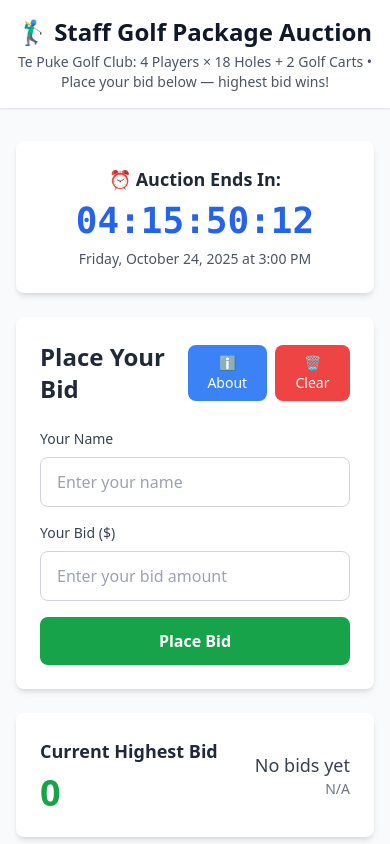
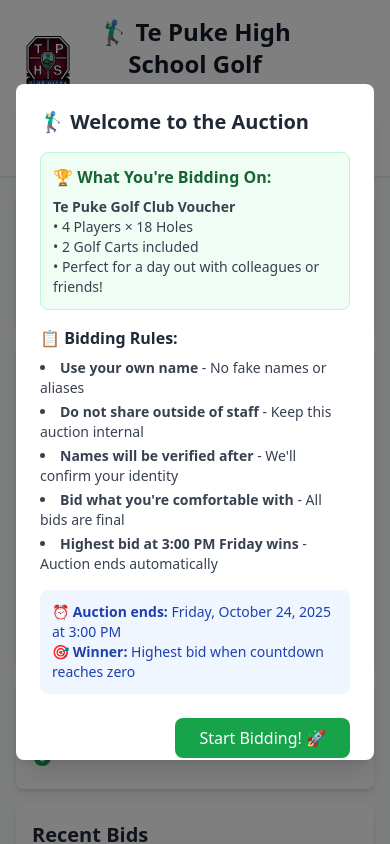
Before and after one commit to prestonbroad/tphs-bidding, a plain HTML site: page index.html in a window 390 px wide. Shown: the top 844 px of the page. Drawn offline with nearby package versions, Linux system fonts and the light colour scheme; no server answers.

Commit message:
Added welcome modal, school crest logo, and production-ready interface
- Added first-visit welcome modal with bidding rules and prize information
- Integrated Te Puke High School crest logo in header
- Implemented localStorage caching for welcome modal (shows only on first visit)
- Added responsive layout with viewport-optimized height calculations
- Removed debug clear database button for production use
- Enhanced modal sizing and scroll positioning
- Updated school branding throughout the application

```diff
--- a/index.html
+++ b/index.html
@@ -36,11 +36,12 @@
         const bidderNameInput = document.getElementById('bidderName');
         const bidAmountInput = document.getElementById('bidAmount');
         const toastContainer = document.getElementById('toastContainer');
-        const clearDatabaseBtn = document.getElementById('clearDatabaseBtn');
         const aboutBtn = document.getElementById('aboutBtn');
         const aboutModal = document.getElementById('aboutModal');
         const closeAboutModal = document.getElementById('closeAboutModal');
         const closeAboutModalBtn = document.getElementById('closeAboutModalBtn');
+        const welcomeModal = document.getElementById('welcomeModal');
+        const closeWelcomeModal = document.getElementById('closeWelcomeModal');
 
         // CountUp instance for current bid
         let currentBidCountUp = null;
@@ -382,26 +383,6 @@
             }
         });
 
-        // Clear database function
-        async function clearDatabase() {
-            if (confirm('⚠️ Are you sure you want to clear all bids? This cannot be undone!')) {
-                try {
-                    console.log('Clearing database...');
-                    await set(currentBidRef, null);
-                    await set(bidsHistoryRef, null);
-                    showToast('🗑️ Database cleared successfully!', 'success');
-                    console.log('Database cleared');
-                } catch (error) {
-                    console.error('Error clearing database:', error);
-                    showToast('❌ Error clearing database', 'warning');
-                }
-            }
-        }
-
-        // Add event listener for clear database button
-        if (clearDatabaseBtn) {
-            clearDatabaseBtn.addEventListener('click', clearDatabase);
-        }
 
         // Modal functions
         function openAboutModal() {
@@ -441,6 +422,44 @@
             }
         });
 
+        // Welcome modal functions
+        function closeWelcomeModalFunc() {
+            welcomeModal.classList.add('hidden');
+            // Mark as seen in localStorage
+            localStorage.setItem('auctionWelcomeSeen', 'true');
+        }
+
+        // Add event listener for welcome modal close button
+        if (closeWelcomeModal) {
+            closeWelcomeModal.addEventListener('click', closeWelcomeModalFunc);
+        }
+
+        // Close welcome modal when clicking outside
+        if (welcomeModal) {
+            welcomeModal.addEventListener('click', (e) => {
+                if (e.target === welcomeModal) {
+                    closeWelcomeModalFunc();
+                }
+            });
+        }
+
+        // Show welcome modal only on first visit
+        function checkWelcomeModal() {
+            const hasSeenWelcome = localStorage.getItem('auctionWelcomeSeen');
+            if (!hasSeenWelcome) {
+                // Show welcome modal on first visit
+                welcomeModal.classList.remove('hidden');
+                // Ensure modal content starts at the top
+                const modalContent = welcomeModal.querySelector('.overflow-y-auto');
+                if (modalContent) {
+                    modalContent.scrollTop = 0;
+                }
+            } else {
+                // Hide welcome modal if already seen
+                welcomeModal.classList.add('hidden');
+            }
+        }
+
         // Initialize display with current data
         get(currentBidRef).then((snapshot) => {
             updateCurrentBid(snapshot.val());
@@ -452,11 +471,61 @@
 
         // Start the countdown timer
         startCountdown();
+
+        // Check and show welcome modal on first visit
+        checkWelcomeModal();
     </script>
 </head>
 <body class="bg-gray-50 min-h-screen">
     <!-- Toast Container -->
     <div id="toastContainer" class="fixed top-4 right-4 z-50 max-w-sm"></div>
+
+    <!-- Welcome Modal -->
+    <div id="welcomeModal" class="fixed inset-0 bg-black bg-opacity-50 z-50 hidden">
+        <div class="flex items-center justify-center min-h-screen p-4">
+            <div class="bg-white rounded-lg shadow-xl max-w-lg w-full max-h-[80vh] overflow-y-auto">
+                <div class="p-6">
+                    <div class="flex justify-between items-center mb-4">
+                        <h3 class="text-xl font-semibold text-gray-800">🏌️‍♂️ Welcome to the Auction</h3>
+                    </div>
+                    <div class="space-y-4 text-gray-700">
+                        <div class="bg-green-50 border border-green-200 rounded-lg p-3">
+                            <h4 class="font-semibold text-green-800 mb-2">🏆 What You're Bidding On:</h4>
+                            <p class="text-sm text-gray-700">
+                                <strong>Te Puke Golf Club Voucher</strong><br>
+                                • 4 Players × 18 Holes<br>
+                                • 2 Golf Carts included<br>
+                                • Perfect for a day out with colleagues or friends!
+                            </p>
+                        </div>
+
+                        <div>
+                            <h4 class="font-semibold text-gray-800 mb-2">📋 Bidding Rules:</h4>
+                            <ul class="list-disc list-inside space-y-1 text-sm">
+                                <li><strong>Use your own name</strong> - No fake names or aliases</li>
+                                <li><strong>Do not share outside of staff</strong> - Keep this auction internal</li>
+                                <li><strong>Names will be verified after</strong> - We'll confirm your identity</li>
+                                <li><strong>Bid what you're comfortable with</strong> - All bids are final</li>
+                                <li><strong>Highest bid at 3:00 PM Friday wins</strong> - Auction ends automatically</li>
+                            </ul>
+                        </div>
+
+                        <div class="bg-blue-50 p-3 rounded-lg">
+                            <p class="text-sm text-blue-800">
+                                <strong>⏰ Auction ends:</strong> Friday, October 24, 2025 at 3:00 PM<br>
+                                <strong>🎯 Winner:</strong> Highest bid when countdown reaches zero
+                            </p>
+                        </div>
+                    </div>
+                    <div class="mt-6 flex justify-end">
+                        <button id="closeWelcomeModal" class="bg-green-600 hover:bg-green-700 text-white px-6 py-2 rounded-lg transition-colors">
+                            Start Bidding! 🚀
+                        </button>
+                    </div>
+                </div>
+            </div>
+        </div>
+    </div>
 
     <!-- About Modal -->
     <div id="aboutModal" class="fixed inset-0 bg-black bg-opacity-50 z-50 hidden">
@@ -470,7 +539,7 @@
                         </button>
                     </div>
                     <div class="space-y-4 text-gray-700">
-                        <p class="font-medium">Staff Golf Package Live Auction</p>
+                        <p class="font-medium">Te Puke High School Golf Package Live Auction</p>
                         <p>This is a real-time auction system for internal staff bidding on a golf package.</p>
 
                         <div class="bg-green-50 border border-green-200 rounded-lg p-3">
@@ -522,31 +591,44 @@
     <!-- Header -->
     <header class="bg-white shadow-sm border-b">
         <div class="max-w-4xl mx-auto px-4 py-4">
-            <h1 class="text-2xl font-bold text-gray-900 text-center">
-                🏌️‍♂️ Staff Golf Package Auction
+            <div class="flex items-center justify-between mb-2">
+                <!-- Logo Space -->
+                <div class="w-16 h-16 flex-shrink-0">
+                    <img src="TPHS-Crest.svg" alt="Te Puke High School Crest" class="w-full h-full object-contain">
+                </div>
+
+                <!-- Title -->
+                <div class="flex-1 text-center">
+                    <h1 class="text-2xl font-bold text-gray-900">
+                        🏌️‍♂️ Te Puke High School Golf Package Auction
                     </h1>
-            <p class="text-sm text-gray-600 text-center mt-1">
+                </div>
+
+                <!-- Spacer for balance -->
+                <div class="w-16 h-16 flex-shrink-0"></div>
+            </div>
+
+            <p class="text-sm text-gray-600 text-center">
                 Te Puke Golf Club: 4 Players × 18 Holes + 2 Golf Carts • Place your bid below — highest bid wins!
             </p>
         </div>
     </header>
 
     <!-- Main Content -->
-    <main class="max-w-4xl mx-auto px-4 py-8">
+    <main class="max-w-4xl mx-auto px-4 py-4 h-[calc(100vh-120px)] md:flex md:flex-col">
         <!-- Countdown Timer Section -->
-        <section class="bg-white rounded-lg shadow-md p-6 mb-6">
+        <section class="bg-white rounded-lg shadow-md p-4 mb-4 md:flex-shrink-0">
             <div id="countdownDisplay">
                 <!-- Countdown will be inserted here -->
             </div>
         </section>
 
         <!-- Bid Form Section -->
-        <section class="bg-white rounded-lg shadow-md p-6 mb-6">
-            <div class="flex justify-between items-center mb-6">
-                <h2 class="text-2xl font-semibold text-gray-800">
+        <section class="bg-white rounded-lg shadow-md p-4 mb-4 md:flex-shrink-0">
+            <div class="flex justify-between items-center mb-4">
+                <h2 class="text-xl font-semibold text-gray-800">
                     Place Your Bid
                 </h2>
-                <div class="flex gap-2">
                 <button
                     id="aboutBtn"
                     type="button"
@@ -554,14 +636,6 @@
                 >
                     ℹ️ About
                 </button>
-                    <button
-                        id="clearDatabaseBtn"
-                        type="button"
-                        class="bg-red-500 hover:bg-red-600 text-white text-sm font-medium py-2 px-4 rounded-lg transition-colors focus:ring-2 focus:ring-red-500 focus:ring-offset-2"
-                    >
-                        🗑️ Clear
-                    </button>
-                </div>
             </div>
             <form id="bidForm" class="grid grid-cols-1 md:grid-cols-3 gap-4">
                 <div>
@@ -604,7 +678,7 @@
         </section>
 
         <!-- Current Highest Bid Section -->
-        <section class="bg-white rounded-lg shadow-md p-6 mb-6">
+        <section class="bg-white rounded-lg shadow-md p-4 mb-4 md:flex-shrink-0">
             <div class="flex justify-between items-center">
                 <div>
                     <h2 class="text-lg font-semibold text-gray-800 mb-2">
@@ -626,13 +700,13 @@
         </section>
 
         <!-- Recent Bids Section -->
-        <section class="bg-white rounded-lg shadow-md p-6 flex-1">
-            <h2 class="text-2xl font-semibold text-gray-800 mb-6">
+        <section class="bg-white rounded-lg shadow-md p-4 md:flex-1 md:flex md:flex-col md:min-h-0 h-96 md:h-auto">
+            <h2 class="text-xl font-semibold text-gray-800 mb-4 md:flex-shrink-0">
                 Recent Bids
             </h2>
-            <div class="overflow-y-auto max-h-96">
+            <div class="overflow-y-auto md:flex-1 h-full">
                 <table class="w-full">
-                    <thead class="sticky top-0 bg-white">
+                    <thead class="sticky top-0 bg-white z-10">
                         <tr class="border-b-2 border-gray-200">
                             <th class="text-left px-4 py-3 font-semibold text-gray-700">Name</th>
                             <th class="text-right px-4 py-3 font-semibold text-gray-700">Bid Amount</th>
```
Also changed, not shown: TPHS-Crest.svg (added). Lines whose indentation alone changed are shown as unchanged.
